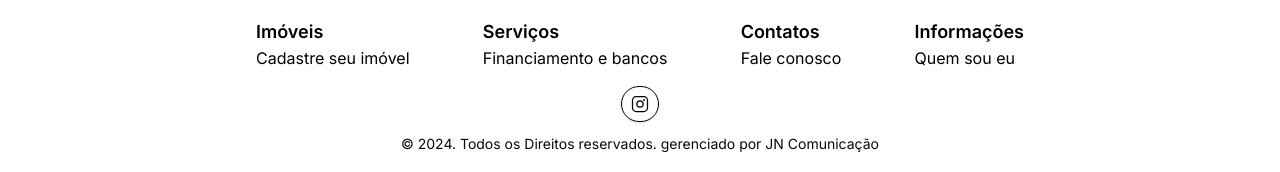
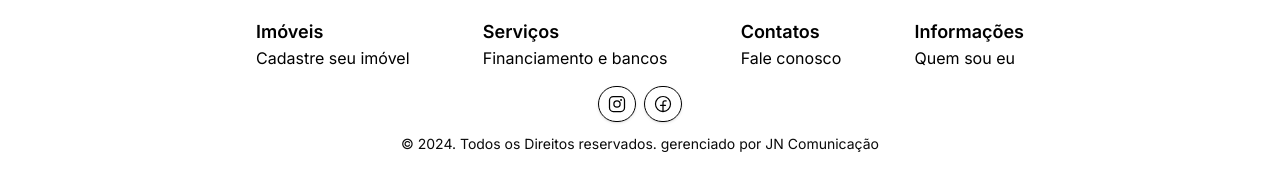
Before and after one commit to PavaniTiago/imobiliaria, a Next.js app: page / in a window 1280 px wide. Shown: the part 2538-2710 px from the top of the page. Built offline with nearby package versions, Linux system fonts and the light colour scheme; no server answers; the database is empty.

Commit message:
feat: add facebook link

```diff
--- a/src/components/ui/footer.tsx
+++ b/src/components/ui/footer.tsx
@@ -5,7 +5,7 @@ import { Button } from "./button";
 import { Card, CardHeader, CardContent, CardFooter } from "./card";
 import { UseImoveis } from "@/hooks/useImoveis";
 import { useQuery } from "@tanstack/react-query";
-import { InstagramLogo } from "@phosphor-icons/react";
+import { FacebookLogo, InstagramLogo } from "@phosphor-icons/react";
 import Link from "next/link";
 import Logo from "../../../public/logo2.png"
 import Image from "next/image";
@@ -72,13 +72,19 @@ export function Footer(){
                             <Link href="https://www.instagram.com/carlostortorella/" className="text-md text-black hover:bg-gray-200 transition-colors cursor-pointer">Quem sou eu</Link>
                         </div>
                     </div>
-                    <Link target="_blank" href="https://www.instagram.com/carlostortorella/" ><Button className="bg-transparent text-white rounded-full border border-black p-2 mt-4"><InstagramLogo className="text-black" size={20}/></Button></Link>
+                    <div className="flex items-center gap-2">
+                        <Link target="_blank" href="https://www.instagram.com/carlostortorella/" ><Button className="bg-transparent text-white rounded-full border border-black p-2 mt-4"><InstagramLogo className="text-black" size={20}/></Button></Link>
+                        <Link target="_blank" href="https://web.facebook.com/people/Carlos-Tortorella-Corretor/61561529535184/" ><Button className="bg-transparent text-white rounded-full border border-black p-2 mt-4"><FacebookLogo className="text-black" size={20}/></Button></Link>
+                    </div>
                     <p className="text-sm my-3">© 2024. Todos os Direitos reservados. gerenciado por JN Comunicação</p>
                 </div>
             </div>
                 <div className="block lg:hidden bg-secondary">
                     <div className="flex flex-col items-center justify-center px-8">
-                        <Link target="_blank" href="https://www.instagram.com/carlostortorella/" ><Button className="bg-transparent text-white rounded-full border border-black p-2 mt-4"><InstagramLogo className="text-black" size={20}/></Button></Link>
+                        <div className="flex items-center gap-2">
+                            <Link target="_blank" href="https://www.instagram.com/carlostortorella/" ><Button className="bg-transparent text-white rounded-full border border-black p-2 mt-4"><InstagramLogo className="text-black" size={20}/></Button></Link>
+                            <Link target="_blank" href="https://web.facebook.com/people/Carlos-Tortorella-Corretor/61561529535184/" ><Button className="bg-transparent text-white rounded-full border border-black p-2 mt-4"><FacebookLogo className="text-black" size={20}/></Button></Link>
+                        </div>
                         <p className="text-sm my-3 text-center">© 2024. Todos os Direitos reservados. gerenciado por JN Comunicação</p>
                     </div>
                 </div>
```
